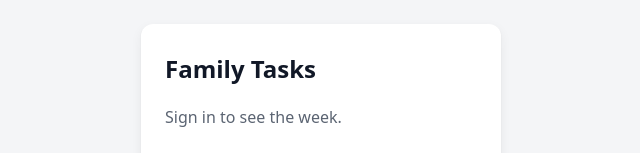
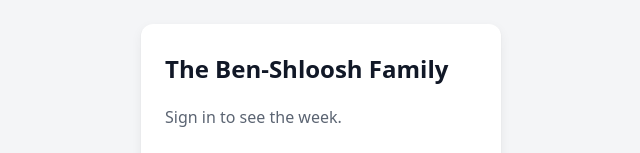
Before and after one commit to kobybens/Tasks, a website with bundled scripts: page public/index.html in a window 1280 px wide. Shown: the part 193-346 px from the top of the page, without its empty margins (319-959 px from the left). Built offline with nearby package versions, Linux system fonts and the light colour scheme; files whose address does not match are found by name.

Commit message:
Rename app to The Ben-Shloosh Family
Co-Authored-By: Claude Fable 5.1 <noreply@anthropic.com>

```diff
--- a/public/app.js
+++ b/public/app.js
@@ -161,7 +161,7 @@ export function render() {
   root.innerHTML = `
     <header class="topbar">
       <div class="topbar-inner">
-        <div class="brand">Family Tasks</div>
+        <div class="brand">The Ben-Shloosh Family</div>
         <div class="who">
           <span class="dot" style="background:${esc(state.user.color)}"></span>
           <span class="name">${esc(state.user.display_name)}</span>
@@ -217,7 +217,7 @@ function renderLogin() {
   return `
     <div class="login">
       <form id="login-form" autocomplete="on">
-        <h1>Family Tasks</h1>
+        <h1>The Ben-Shloosh Family</h1>
         <p class="sub">Sign in to see the week.</p>
         <div class="field"><label for="u">Username</label><input id="u" name="username" autocomplete="username" required autofocus /></div>
         <div class="field"><label for="p">Password</label><input id="p" name="password" type="password" autocomplete="current-password" required /></div>
--- a/public/index.html
+++ b/public/index.html
@@ -5,7 +5,7 @@
   <meta name="viewport" content="width=device-width, initial-scale=1, viewport-fit=cover" />
   <meta name="theme-color" media="(prefers-color-scheme: light)" content="#f4f5f7" />
   <meta name="theme-color" media="(prefers-color-scheme: dark)" content="#0f1115" />
-  <title>Family Tasks</title>
+  <title>The Ben-Shloosh Family</title>
   <link rel="stylesheet" href="styles.css" />
 </head>
 <body>
--- a/public/styles.css
+++ b/public/styles.css
@@ -391,3 +391,6 @@ button { cursor: pointer; }
 .group-row .hint { width: 36px; text-align: center; font-size: 12px; }
 #group-add { margin-bottom: var(--space-2); }
 .card-actions { display: flex; gap: 2px; }
+@media (max-width: 480px) {
+  .brand { font-size: 16px; }
+}
```
Also changed, not shown: README.md.
